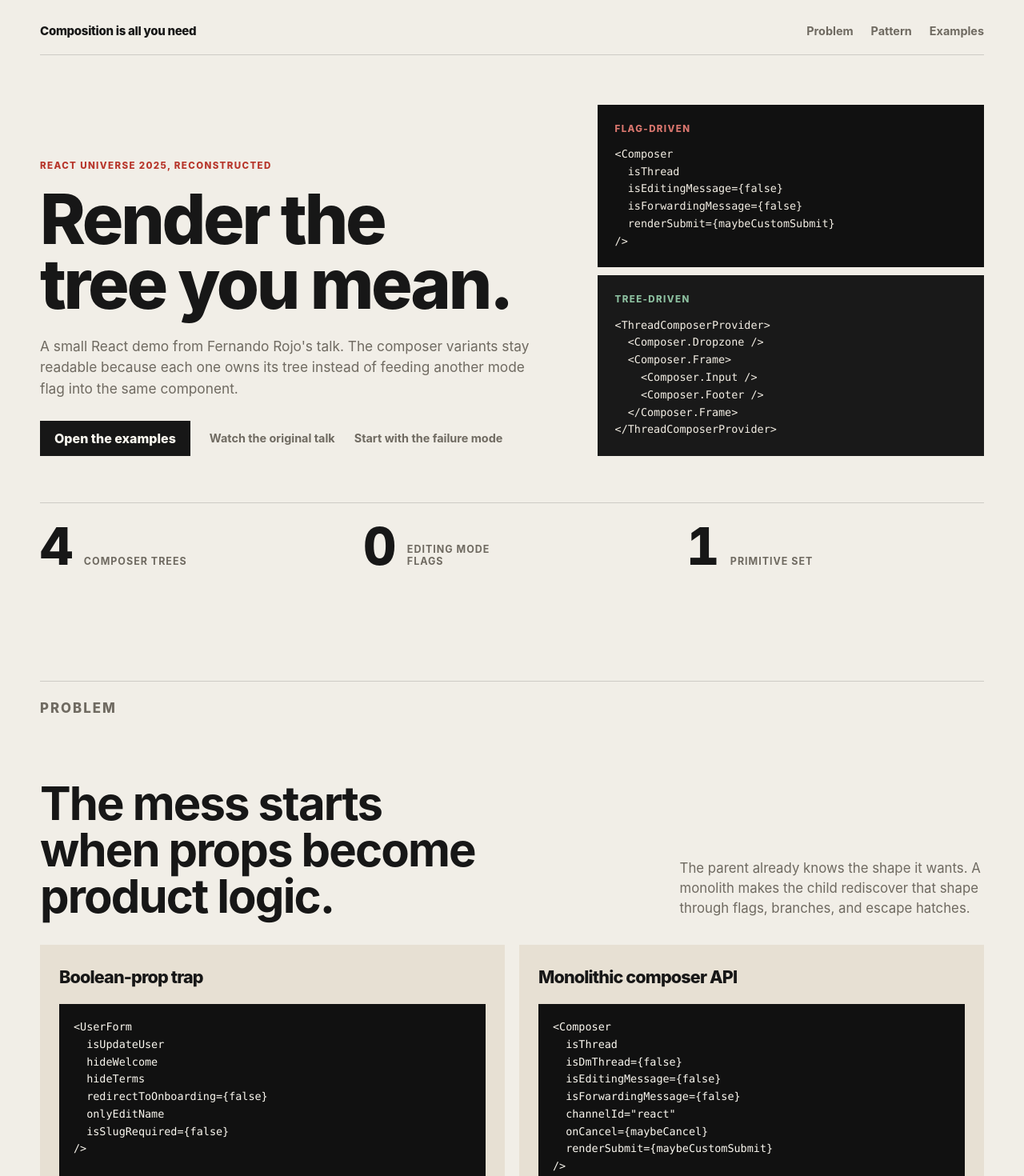
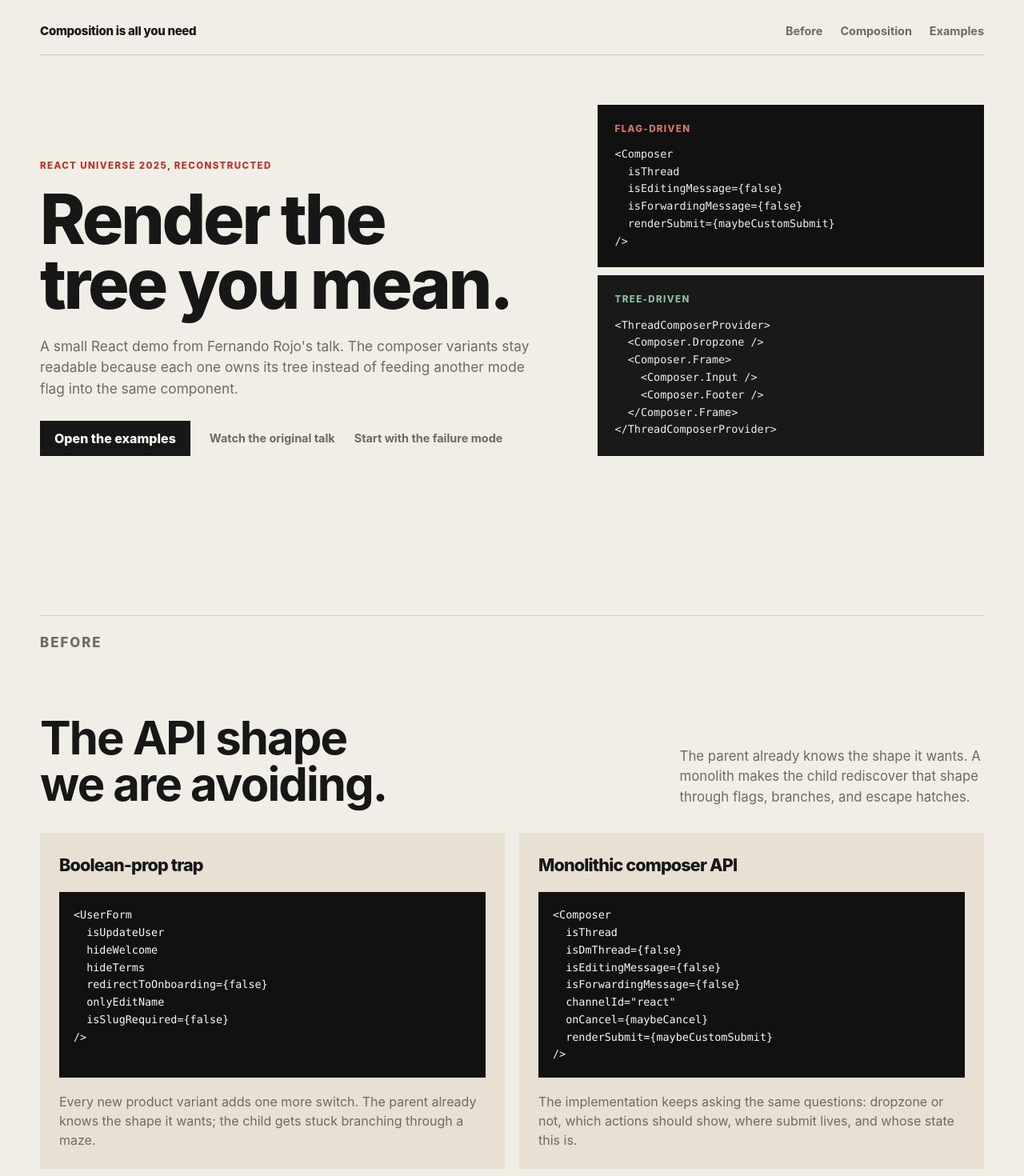
Before and after one commit to daniellionel01/composition-is-all-you-need, a React (Vite) app: page / in a window 1280 px wide. Shown: the top 1470 px of the page at 80% size. Built offline with nearby package versions, Linux system fonts and the light colour scheme.

Commit message:
simplify sections

```diff
--- a/src/App.tsx
+++ b/src/App.tsx
@@ -13,8 +13,8 @@ export function App() {
           Composition is all you need
         </a>
         <div className="nav-links">
-          <a href="#problem">Problem</a>
-          <a href="#pattern">Pattern</a>
+          <a href="#problem">Before</a>
+          <a href="#pattern">Composition</a>
           <a href="#demos">Examples</a>
         </div>
       </nav>
@@ -61,24 +61,9 @@ export function App() {
         </aside>
       </section>
 
-      <section className="metric-rail" aria-label="Demo summary">
-        <div>
-          <span className="metric-value">4</span>
-          <span className="metric-label">composer trees</span>
-        </div>
-        <div>
-          <span className="metric-value">0</span>
-          <span className="metric-label">editing mode flags</span>
-        </div>
-        <div>
-          <span className="metric-value">1</span>
-          <span className="metric-label">primitive set</span>
-        </div>
-      </section>
-
       <section className="section-heading" id="problem">
-        <p className="eyebrow">Problem</p>
-        <h2>The mess starts when props become product logic.</h2>
+        <p className="eyebrow">Before</p>
+        <h2>The API shape we are avoiding.</h2>
         <p>
           The parent already knows the shape it wants. A monolith makes the child rediscover that shape through flags,
           branches, and escape hatches.
@@ -92,8 +77,8 @@ export function App() {
 
       <section className="pattern-panel" id="pattern">
         <div className="pattern-copy">
-          <p className="eyebrow">Pattern</p>
-          <h2>Keep the primitives. Change the tree.</h2>
+          <p className="eyebrow">Composition</p>
+          <h2>The resulting code is the point.</h2>
           <p>
             The provider owns the state model. The frame, input, footer, dropzone, and actions stay small. Each use case
             chooses the pieces it needs and leaves the rest out.
@@ -120,7 +105,7 @@ export function App() {
 
       <section className="section-heading demos-heading" id="demos">
         <p className="eyebrow">Examples</p>
-        <h2>The variants are visible in the markup.</h2>
+        <h2>Four resulting composer trees.</h2>
         <p>
           Editing has no dropzone. Forwarding lifts actions outside the frame. Threads get one extra checkbox instead of
           a new mode flag.
--- a/src/styles.css
+++ b/src/styles.css
@@ -233,40 +233,6 @@ pre {
   font-size: 0.84rem;
   line-height: 1.62;
   tab-size: 2;
-}
-
-.metric-rail {
-  display: grid;
-  grid-template-columns: repeat(3, minmax(0, 1fr));
-  gap: 32px;
-  padding: 28px 0 0;
-  box-shadow: inset 0 1px var(--line);
-}
-
-.metric-rail > div {
-  display: grid;
-  grid-template-columns: auto minmax(90px, 1fr);
-  gap: 18px;
-  align-items: end;
-}
-
-.metric-value {
-  color: var(--ink);
-  font-size: clamp(2.6rem, 5vw, 5.6rem);
-  font-weight: 820;
-  line-height: 0.84;
-  letter-spacing: -0.07em;
-  font-variant-numeric: tabular-nums;
-}
-
-.metric-label {
-  max-width: 132px;
-  color: var(--muted);
-  font-size: 0.78rem;
-  font-weight: 720;
-  line-height: 1.2;
-  text-transform: uppercase;
-  letter-spacing: 0.08em;
 }
 
 .section-heading {
@@ -707,14 +673,9 @@ pre {
     font-size: clamp(54px, 18vw, 82px);
   }
 
-  .metric-rail,
   .grid.two,
   .demo-grid {
     grid-template-columns: 1fr;
-  }
-
-  .metric-rail {
-    gap: 18px;
   }
 
   .pattern-panel,
```
